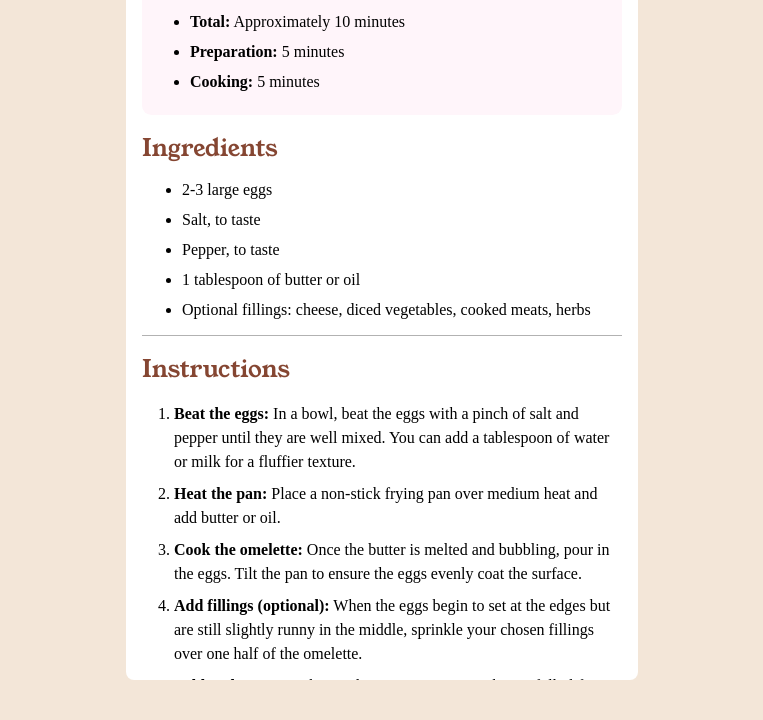
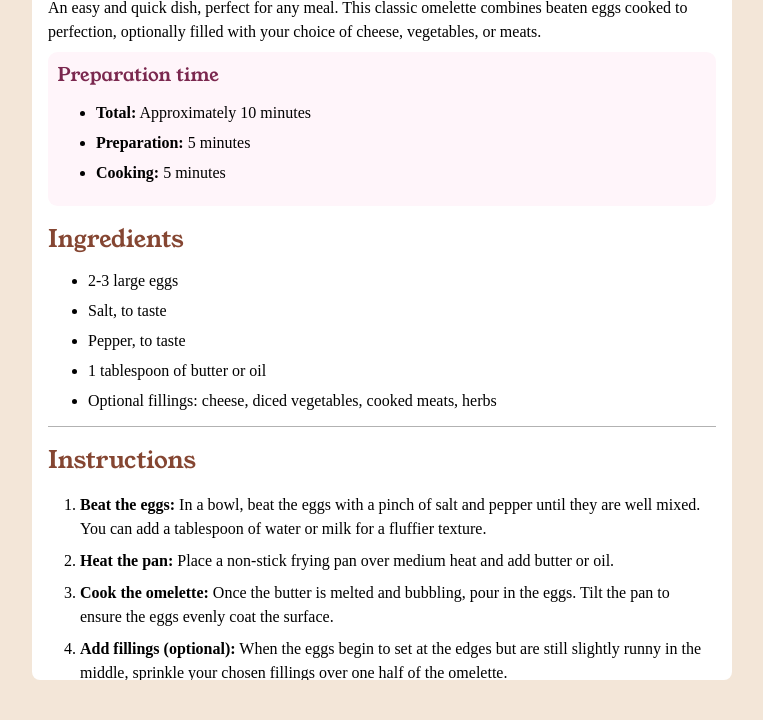
Before and after one commit to mehran-ag/Recipe-Page, a plain HTML site: page index.html in a window 1280 px wide. Shown: the part 80-800 px from the top of the page, without its empty margins (258-1021 px from the left). Drawn offline with Linux system fonts and the light colour scheme.

Commit message:
Update width of the main content

```diff
--- a/styles/body.css
+++ b/styles/body.css
@@ -125,7 +125,7 @@ tr:last-child td {
 
   .wholebody-container {
     height: 90vh;
-    width: 40vw;
+    width: min(60vw, 700px);
     display: flex;
     flex-direction: column;
     justify-content: center;
```
